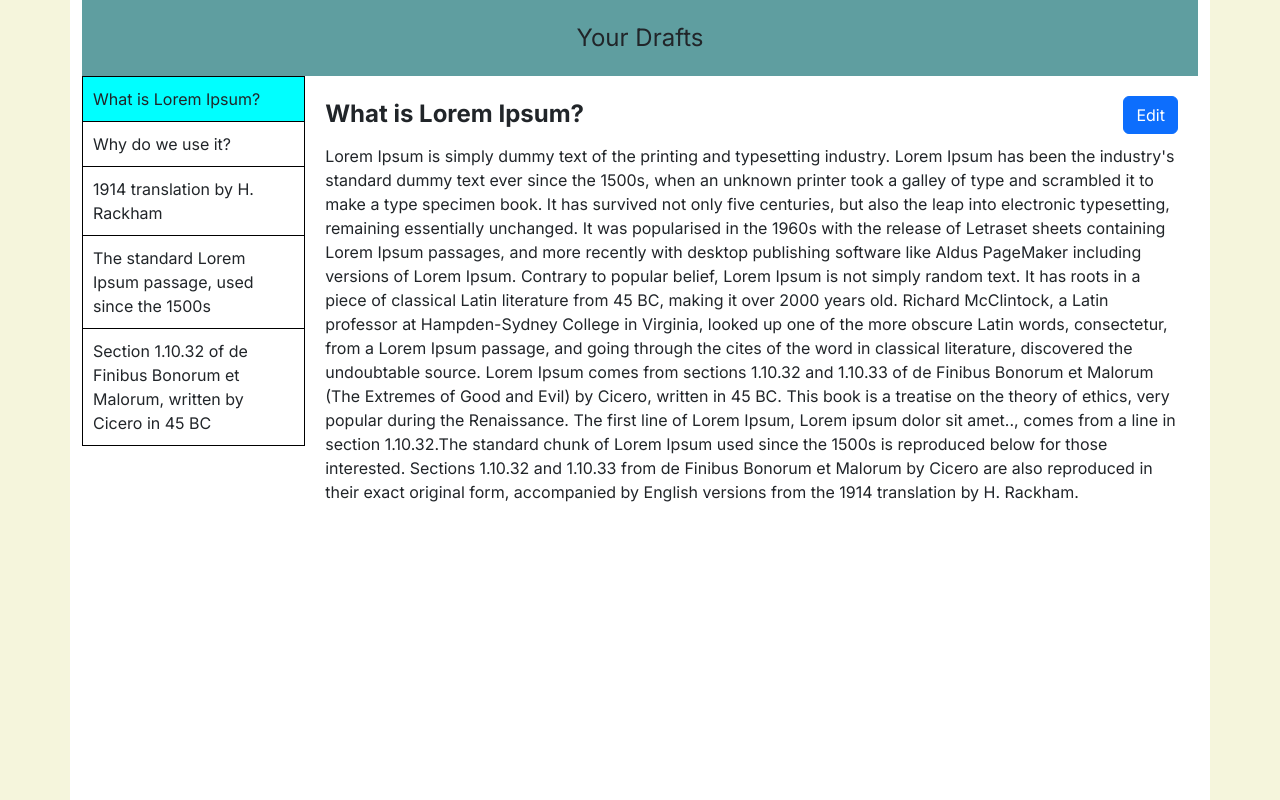
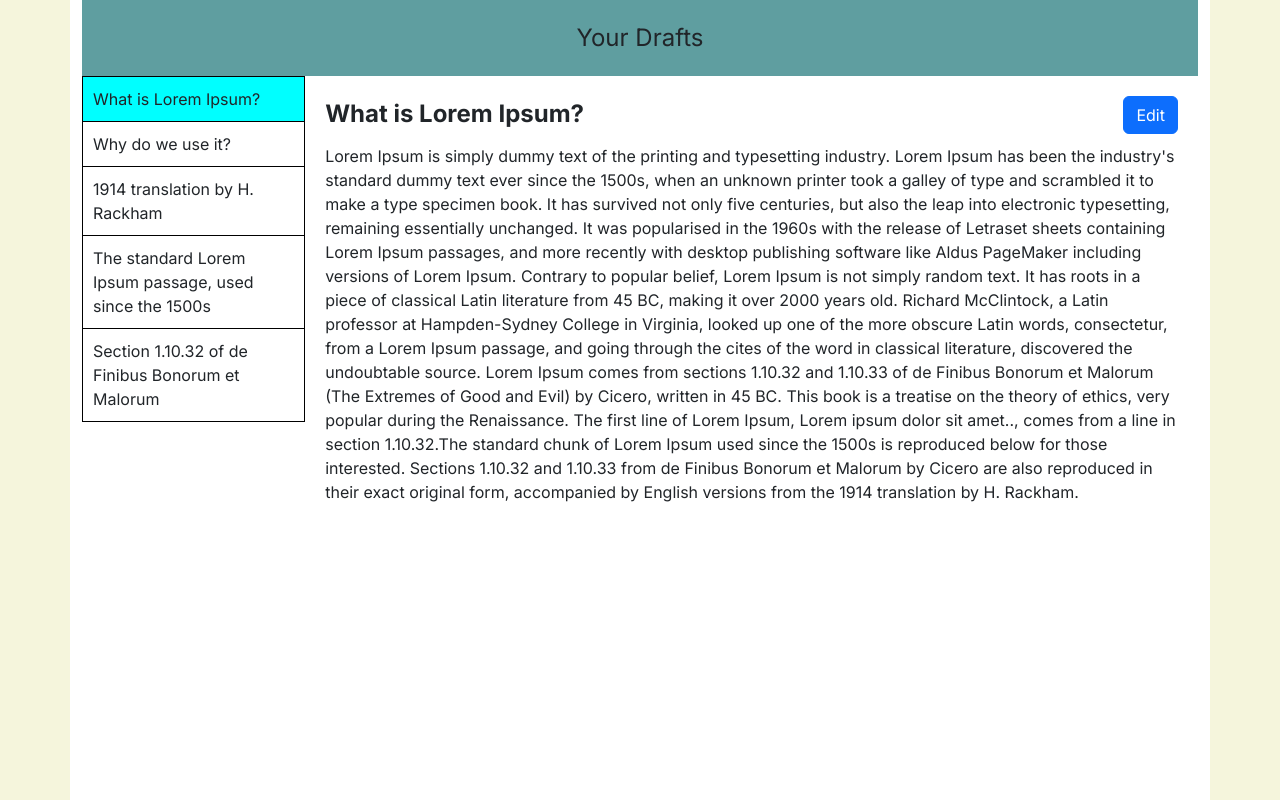
Before and after one commit to Harsh062/inline-comments, a Next.js app: page / in a window 1280 px wide. Built offline with nearby package versions, Linux system fonts and the light colour scheme.

Commit message:
hide edit mode view on draft switch handling fix

```diff
--- a/src/app/page.js
+++ b/src/app/page.js
@@ -85,6 +85,7 @@ export default function Home() {
     const previewHtml = convertMarkdownToHTML(draft.draftContent, false);
     setPreviewHtml(previewHtml);
     handleTooltipVisibility(false);
+    setEditDraftMode(false);
     if(!showAddedComments) {
       setShowAddedComments(false);
       setSubsequentCommentText('');
--- a/src/db/drafts.js
+++ b/src/db/drafts.js
@@ -16,7 +16,7 @@ export const drafts = {
       draftContent: "Lorem ipsum dolor sit amet, consectetur adipiscing elit, sed do eiusmod tempor incididunt ut labore et dolore magna aliqua. Ut enim ad minim veniam, quis nostrud exercitation ullamco laboris nisi ut aliquip ex ea commodo consequat. Duis aute irure dolor in reprehenderit in voluptate velit esse cillum dolore eu fugiat nulla pariatur. Excepteur sint occaecat cupidatat non proident, sunt in culpa qui officia deserunt mollit anim id est laborum."
     },
     33242342347: {
-      draftTitle: "Section 1.10.32 of de Finibus Bonorum et Malorum, written by Cicero in 45 BC",
+      draftTitle: "Section 1.10.32 of de Finibus Bonorum et Malorum",
       draftContent: "But I must explain to you how all this mistaken idea of denouncing pleasure and praising pain was born and I will give you a complete account of the system, and expound the actual teachings of the great explorer of the truth, the master-builder of human happiness. No one rejects, dislikes, or avoids pleasure itself, because it is pleasure, but because those who do not know how to pursue pleasure rationally encounter consequences that are extremely painful. Nor again is there anyone who loves or pursues or desires to obtain pain of itself, because it is pain, but because occasionally circumstances occur in which toil and pain can procure him some great pleasure. To take a trivial example, which of us ever undertakes laborious physical exercise, except to obtain some advantage from it? But who has any right to find fault with a man who chooses to enjoy a pleasure that has no annoying consequences, or one who avoids a pain that produces no resultant pleasure?."
     }
 }
```
Also changed, not shown: 2 other files (tests, documents, lock files or other folders).
